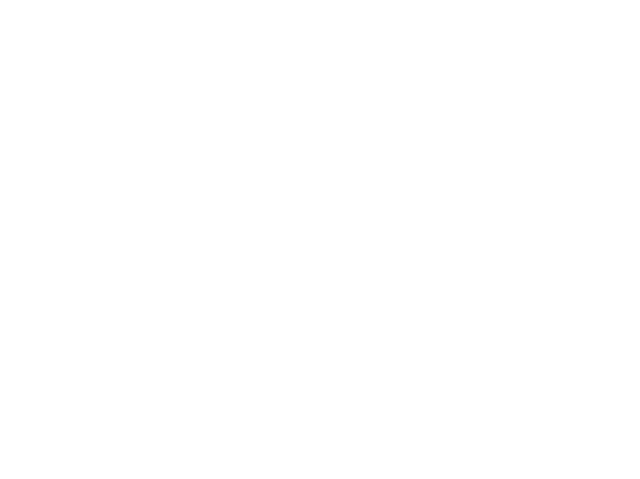
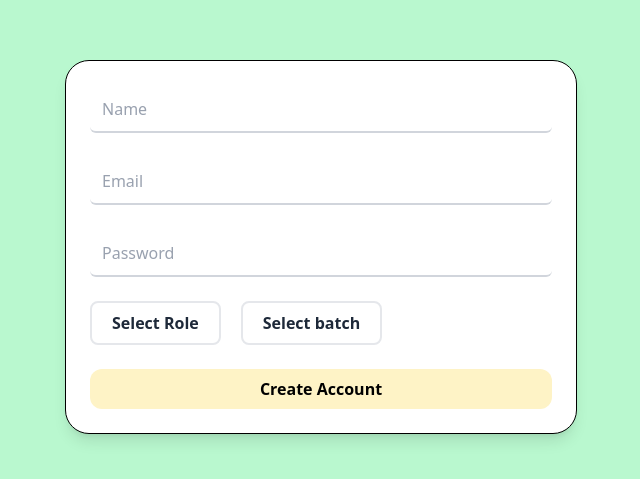
Before and after one commit to R-S-A-N-J-A-Y/Academic-Hub, a React (Vite) app in the folder Frontend/: page /register in a window 1280 px wide. Before the commit this address had no page. Shown: the part 153-632 px from the top of the page, without its empty margins (603-1243 px from the left). Built offline with nearby package versions, Linux system fonts and the light colour scheme.

Commit message:
Created the register page.

```diff
--- /dev/null
+++ b/Frontend/src/Components/DropDown.jsx
@@ -0,0 +1,53 @@
+import React, { useEffect, useRef, useState } from "react";
+
+const DropDown = ({ data, name, setter }) => {
+  const [showMenu, setShowMenu] = useState(false);
+  const dropdownRef = useRef(null);
+
+  const handleClick = (role) => {
+    setter(role);
+    setShowMenu(false);
+  };
+
+  useEffect(() => {
+    const handleOutsideClick = (event) => {
+      if (dropdownRef.current && !dropdownRef.current.contains(event.target))
+        setShowMenu(false);
+    };
+
+    if (showMenu) document.addEventListener("mousedown", handleOutsideClick);
+    else document.removeEventListener("mousedown", handleOutsideClick);
+
+    return () => {
+      document.removeEventListener("mousedown", handleOutsideClick);
+    };
+  }, [showMenu]);
+
+  return (
+    <div className="relative" ref={dropdownRef}>
+      <button
+        type="button"
+        className="rounded-lg border-2 border-gray-200 px-5 py-2 bg-white text-gray-800 font-semibold"
+        onClick={() => setShowMenu(!showMenu)}
+      >
+        {name}
+      </button>
+
+      {showMenu && (
+        <div className="absolute top-12 flex flex-col bg-white border border-gray-200 p-2 rounded-xl shadow-lg w-56">
+          {data.map((el, index) => (
+            <p
+              className="w-full cursor-pointer hover:bg-gray-100 text-gray-800 px-4 py-2 rounded-lg"
+              key={index}
+              onClick={() => handleClick(el)}
+            >
+              {el}
+            </p>
+          ))}
+        </div>
+      )}
+    </div>
+  );
+};
+
+export default DropDown;
--- /dev/null
+++ b/Frontend/src/Components/FloatingInput.jsx
@@ -0,0 +1,34 @@
+import { useState } from "react";
+
+const FloatingInput = ({ id, type, label, value, onChange }) => {
+  const [focused, setFocused] = useState(false);
+
+  return (
+    <div className="relative w-full">
+      <input
+        type={type}
+        id={id}
+        value={value}
+        onChange={onChange}
+        onFocus={() => setFocused(true)}
+        onBlur={() => setFocused(false)}
+        placeholder=" "
+        className="w-full h-12 px-3 border-gray-300 border-b-2 rounded-md
+                   focus:outline-none focus:border-blue-500"
+      />
+      <label
+        htmlFor={id}
+        className={`absolute left-3 transition-all duration-300
+          ${
+            focused || value
+              ? "-top-1 text-xs text-blue-500"
+              : "top-1/2 -translate-y-1/2 text-base text-gray-400"
+          }`}
+      >
+        {label}
+      </label>
+    </div>
+  );
+};
+
+export default FloatingInput;
--- /dev/null
+++ b/Frontend/src/Pages/Register.jsx
@@ -0,0 +1,94 @@
+import { useState } from "react";
+import DropDown from "../Components/DropDown";
+import FloatingInput from "../Components/FloatingInput";
+
+const Register = () => {
+  const [formData, setFormData] = useState({
+    name: "",
+    email: "",
+    password: "",
+    role: "Select Role",
+    batch: "Select batch",
+  });
+
+  const roleData = ["Student", "Guide", "Admin"];
+  const batchData = ["2022", "2023", "2024"];
+
+  const handleChange = (e) => {
+    const { id, value } = e.target;
+    setFormData((prev) => ({ ...prev, [id]: value }));
+  };
+
+  const handleSubmit = (event) => {
+    event.preventDefault();
+    console.log("Form submitted:", formData);
+
+    // Example API call
+    // fetch("/api/register", {
+    //   method: "POST",
+    //   headers: { "Content-Type": "application/json" },
+    //   body: JSON.stringify(formData),
+    // });
+  };
+
+  return (
+    <section className="bg-green-200 h-dvh flex items-center justify-end p-25">
+      <section className="flex items-center w-[32rem] border rounded-3xl p-6 bg-white shadow-lg">
+        <form className="flex flex-col gap-6 w-full" onSubmit={handleSubmit}>
+          {/* Inputs */}
+          <FloatingInput
+            id="name"
+            type="text"
+            label="Name"
+            value={formData.name}
+            onChange={handleChange}
+          />
+
+          <FloatingInput
+            id="email"
+            type="email"
+            label="Email"
+            value={formData.email}
+            onChange={handleChange}
+          />
+
+          <FloatingInput
+            id="password"
+            type="password"
+            label="Password"
+            value={formData.password}
+            onChange={handleChange}
+          />
+
+          {/* Dropdowns */}
+          <div className="flex gap-5 items-center">
+            <DropDown
+              data={roleData}
+              name={formData.role}
+              setter={(value) =>
+                setFormData((prev) => ({ ...prev, role: value }))
+              }
+            />
+            <DropDown
+              data={batchData}
+              name={formData.batch}
+              setter={(value) =>
+                setFormData((prev) => ({ ...prev, batch: value }))
+              }
+            />
+          </div>
+
+          {/* Submit */}
+          <button
+            className="bg-amber-100 px-4 py-2 rounded-xl font-semibold hover:bg-amber-200 transition cursor-pointer"
+            type="submit"
+          >
+            Create Account
+          </button>
+        </form>
+      </section>
+    </section>
+  );
+};
+
+export default Register;
--- a/Frontend/src/Routes/AppRoutes.jsx
+++ b/Frontend/src/Routes/AppRoutes.jsx
@@ -5,10 +5,12 @@
 import Profile from "../Pages/Profile";
 import Mentors from "../Pages/Mentors";
 import Notifications from "../Pages/Notifications";
+import Register from "../Pages/Register";
 
 const AppRoutes = () => {
   return (
     <Routes>
+      <Route path="/register" element={<Register />} />
       <Route path="/" element={<AppLayout />}>
         <Route index element={<Dashboard />} />
         <Route path="/mentors" element={<Mentors />} />
```
